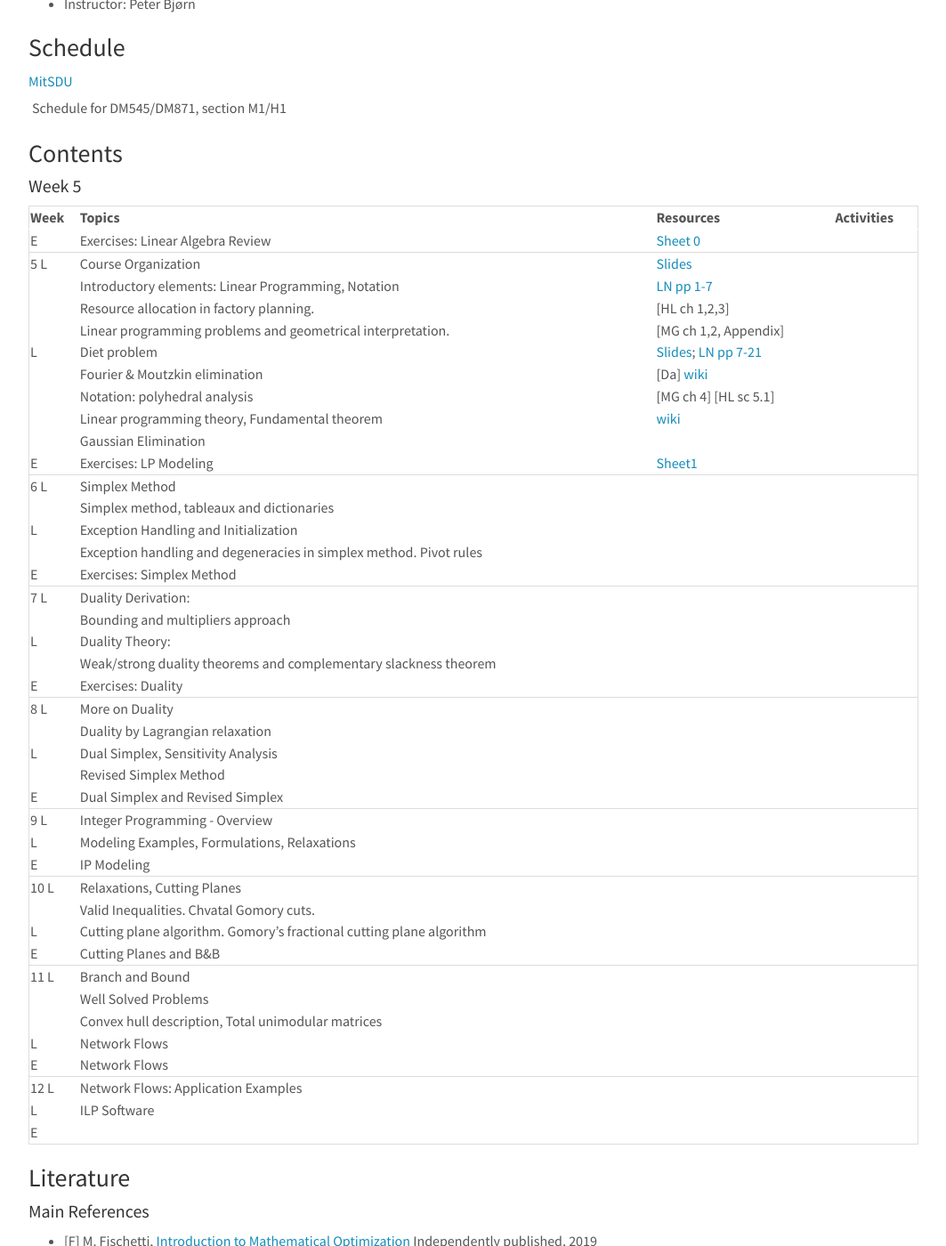
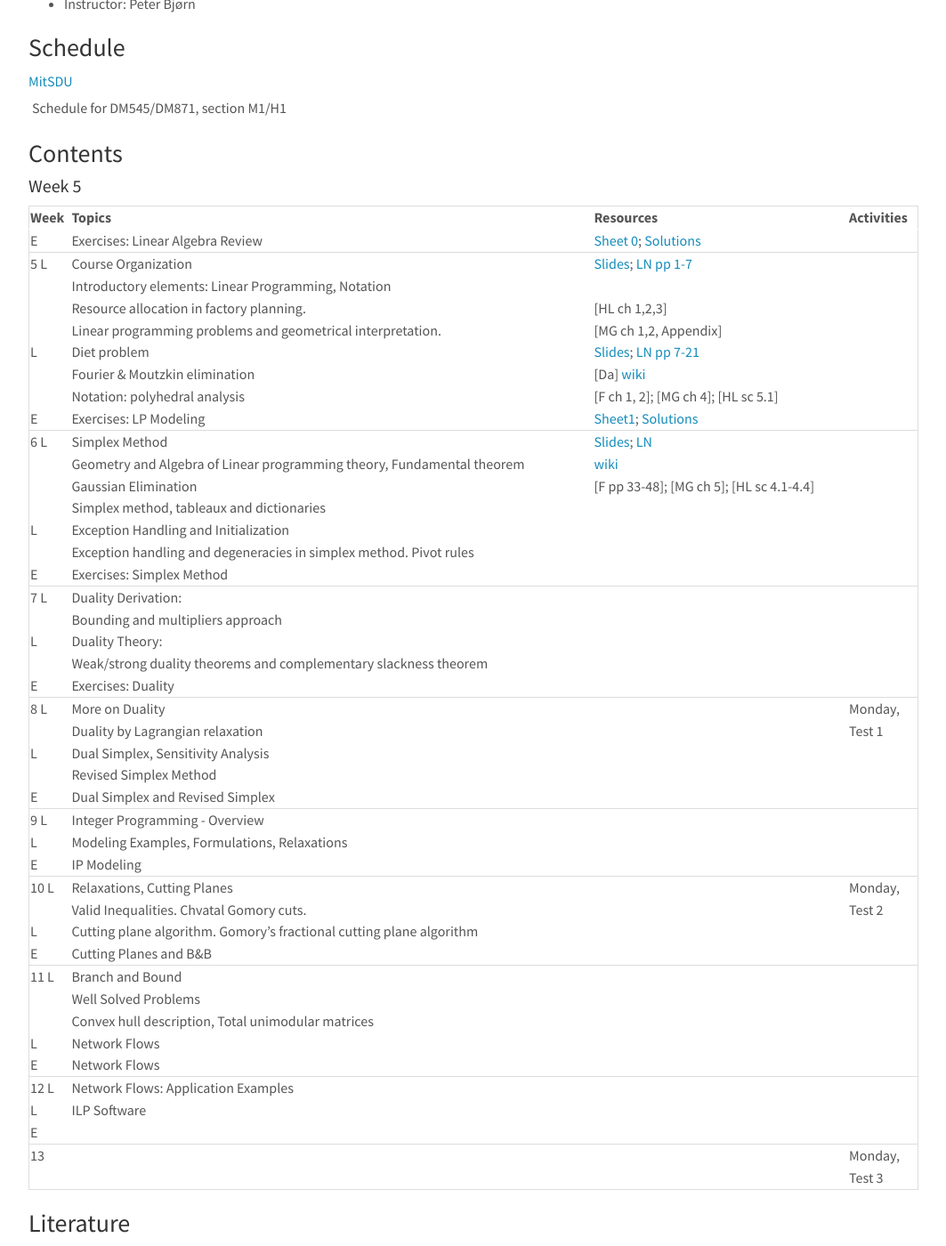
Before and after one commit to DM871/dm871_old_github_io, a Jekyll site: the page built from index.md, in a window 1280 px wide and 1400 px high, scrolled down 354 px. Shown: the whole window at 89% size, without its empty margins (108-1171 px from the left). Built offline with Jekyll 4.4.1, drawn with Linux system fonts in a browser that asks for light colours; nearby versions of some CDN libraries; comment, search, counter and statistics services are not loaded.

```diff
--- a/index.md
+++ b/index.md
@@ -53,60 +53,61 @@ w3.includeHTML();
 
 #### Week 5
 
-| Week        | Topics                                                               | Resources                                                                      | Activities |
-|-------------+----------------------------------------------------------------------+--------------------------------------------------------------------------------+------------|
-| E           | Exercises: Linear Algebra Review                                     | [Sheet 0][50]                                                                  |            |
-|-------------+----------------------------------------------------------------------+--------------------------------------------------------------------------------+------------|
-| 5 L         | Course Organization                                                  | [Slides][1]                                                                    |            |
-|             | Introductory elements: Linear Programming, Notation                  | [LN pp 1-7][21]                                                                |            |
-|             | Resource allocation in factory planning.                             | [HL ch 1,2,3]                                                                  |            |
-|             | Linear programming problems and geometrical interpretation.          | [MG ch 1,2, Appendix]                                                          |            |
-| L           | Diet problem                                                         | [Slides][2]; [LN pp 7-21][22]                                                  |            |
-|             | Fourier & Moutzkin elimination                                       | [Da] [wiki](http://en.wikipedia.org/wiki/Fourier%E2%80%93Motzkin_elimination)  |            |
-|             | Notation: polyhedral analysis                                        | [MG ch 4] [HL sc 5.1]                                                          |            |
-|             | Linear programming theory, Fundamental theorem                       | [wiki](http://en.wikipedia.org/wiki/Fundamental_theorem_of_linear_programming) |            |
-|             | Gaussian Elimination                                                 |                                                                                |            |
-| E           | Exercises: LP Modeling                                               | [Sheet1][51]                                                                   |            |
-|-------------+----------------------------------------------------------------------+--------------------------------------------------------------------------------+------------|
-| 6        L  | Simplex Method                                                       |                                                                                |            |
-|             | Simplex method, tableaux and dictionaries                            |                                                                                |            |
-| L           | Exception Handling and Initialization                                |                                                                                |            |
-|             | Exception handling and degeneracies in simplex method. Pivot rules   |                                                                                |            |
-| E           | Exercises: Simplex Method                                            |                                                                                |            |
-|-------------+----------------------------------------------------------------------+--------------------------------------------------------------------------------+------------|
-| 7    L      | Duality Derivation:                                                  |                                                                                |            |
-|             | Bounding and multipliers approach                                    |                                                                                |            |
-| L           | Duality Theory:                                                      |                                                                                |            |
-|             | Weak/strong duality theorems and complementary slackness theorem     |                                                                                |            |
-| E           | Exercises: Duality                                                   |                                                                                |            |
-|-------------+----------------------------------------------------------------------+--------------------------------------------------------------------------------+------------|
-| 8      L    | More on Duality                                                      |                                                                                |            |
-|             | Duality by Lagrangian relaxation                                     |                                                                                |            |
-| L           | Dual Simplex, Sensitivity Analysis                                   |                                                                                |            |
-|             | Revised Simplex Method                                               |                                                                                |            |
-| E           | Dual Simplex and Revised Simplex                                     |                                                                                |            |
-|-------------+----------------------------------------------------------------------+--------------------------------------------------------------------------------+------------|
-| 9        L  | Integer Programming - Overview                                       |                                                                                |            |
-| L           | Modeling Examples, Formulations, Relaxations                         |                                                                                |            |
-| E           | IP Modeling                                                          |                                                                                |            |
-|-------------+----------------------------------------------------------------------+--------------------------------------------------------------------------------+------------|
-| 10        L | Relaxations, Cutting Planes                                          |                                                                                |            |
-|             | Valid Inequalities. Chvatal Gomory cuts.                             |                                                                                |            |
-| L           | Cutting plane algorithm. Gomory's fractional cutting plane algorithm |                                                                                |            |
-| E           | Cutting Planes and B&B                                               |                                                                                |            |
-|-------------+----------------------------------------------------------------------+--------------------------------------------------------------------------------+------------|
-| 11        L | Branch and Bound                                                     |                                                                                |            |
-|             | Well Solved Problems                                                 |                                                                                |            |
-|             | Convex hull description, Total unimodular matrices                   |                                                                                |            |
-| L           | Network Flows                                                        |                                                                                |            |
-| E           | Network Flows                                                        |                                                                                |            |
-|-------------+----------------------------------------------------------------------+--------------------------------------------------------------------------------+------------|
-| 12        L | Network Flows: Application Examples                                  |                                                                                |            |
-| L           | ILP Software                                                         |                                                                                |            |
-| E           |                                                                      |                                                                                |            |
-|-------------+----------------------------------------------------------------------+--------------------------------------------------------------------------------+------------|
-
-
+| Week        | Topics                                                                 | Resources                                                                      | Activities |
+|-------------+------------------------------------------------------------------------+--------------------------------------------------------------------------------+------------|
+| E           | Exercises: Linear Algebra Review                                       | [Sheet 0][50]; [Solutions][60]                                                 |            |
+|-------------+------------------------------------------------------------------------+--------------------------------------------------------------------------------+------------|
+| 5 L         | Course Organization                                                    | [Slides][1]; [LN pp 1-7][21]                                                   |            |
+|             | Introductory elements: Linear Programming, Notation                    |                                                                                |            |
+|             | Resource allocation in factory planning.                               | [HL ch 1,2,3]                                                                  |            |
+|             | Linear programming problems and geometrical interpretation.            | [MG ch 1,2, Appendix]                                                          |            |
+| L           | Diet problem                                                           | [Slides][2]; [LN pp 7-21][22]                                                  |            |
+|             | Fourier & Moutzkin elimination                                         | [Da] [wiki](http://en.wikipedia.org/wiki/Fourier%E2%80%93Motzkin_elimination)  |            |
+|             | Notation: polyhedral analysis                                          | [F ch 1, 2]; [MG ch 4]; [HL sc 5.1]                                            |            |
+| E           | Exercises: LP Modeling                                                 | [Sheet1][51]; [Solutions][61]                                                  |            |
+|-------------+------------------------------------------------------------------------+--------------------------------------------------------------------------------+------------|
+| 6        L  | Simplex Method                                                         | [Slides][3]; [LN][23]                                                          |            |
+|             | Geometry and Algebra of Linear programming theory, Fundamental theorem | [wiki](http://en.wikipedia.org/wiki/Fundamental_theorem_of_linear_programming) |            |
+|             | Gaussian Elimination                                                   | [F pp 33-48]; [MG ch 5]; [HL sc 4.1-4.4]                                       |            |
+|             | Simplex method, tableaux and dictionaries                              |                                                                                |            |
+| L           | Exception Handling and Initialization                                  |                                                                                |            |
+|             | Exception handling and degeneracies in simplex method. Pivot rules     |                                                                                |            |
+| E           | Exercises: Simplex Method                                              |                                                                                |            |
+|-------------+------------------------------------------------------------------------+--------------------------------------------------------------------------------+------------|
+| 7    L      | Duality Derivation:                                                    |                                                                                |            |
+|             | Bounding and multipliers approach                                      |                                                                                |            |
+| L           | Duality Theory:                                                        |                                                                                |            |
+|             | Weak/strong duality theorems and complementary slackness theorem       |                                                                                |            |
+| E           | Exercises: Duality                                                     |                                                                                |            |
+|-------------+------------------------------------------------------------------------+--------------------------------------------------------------------------------+------------|
+| 8      L    | More on Duality                                                        |                                                                                | Monday,    |
+|             | Duality by Lagrangian relaxation                                       |                                                                                | Test 1     |
+| L           | Dual Simplex, Sensitivity Analysis                                     |                                                                                |            |
+|             | Revised Simplex Method                                                 |                                                                                |            |
+| E           | Dual Simplex and Revised Simplex                                       |                                                                                |            |
+|-------------+------------------------------------------------------------------------+--------------------------------------------------------------------------------+------------|
+| 9        L  | Integer Programming - Overview                                         |                                                                                |            |
+| L           | Modeling Examples, Formulations, Relaxations                           |                                                                                |            |
+| E           | IP Modeling                                                            |                                                                                |            |
+|-------------+------------------------------------------------------------------------+--------------------------------------------------------------------------------+------------|
+| 10        L | Relaxations, Cutting Planes                                            |                                                                                | Monday,    |
+|             | Valid Inequalities. Chvatal Gomory cuts.                               |                                                                                | Test 2     |
+| L           | Cutting plane algorithm. Gomory's fractional cutting plane algorithm   |                                                                                |            |
+| E           | Cutting Planes and B&B                                                 |                                                                                |            |
+|-------------+------------------------------------------------------------------------+--------------------------------------------------------------------------------+------------|
+| 11        L | Branch and Bound                                                       |                                                                                |            |
+|             | Well Solved Problems                                                   |                                                                                |            |
+|             | Convex hull description, Total unimodular matrices                     |                                                                                |            |
+| L           | Network Flows                                                          |                                                                                |            |
+| E           | Network Flows                                                          |                                                                                |            |
+|-------------+------------------------------------------------------------------------+--------------------------------------------------------------------------------+------------|
+| 12        L | Network Flows: Application Examples                                    |                                                                                |            |
+| L           | ILP Software                                                           |                                                                                |            |
+| E           |                                                                        |                                                                                |            |
+|-------------+------------------------------------------------------------------------+--------------------------------------------------------------------------------+------------|
+| 13          |                                                                        |                                                                                | Monday,    |
+|             |                                                                        |                                                                                | Test 3     |
+|-------------+------------------------------------------------------------------------+--------------------------------------------------------------------------------+------------|
 
 
 
@@ -127,7 +128,7 @@ w3.includeHTML();
 
 - [Wo]  L.A. Wolsey. Integer programming. John Wiley & Sons, New York, USA, 1998.
 
-- [LN] M. Chiarandini. [Lecture Notes][0]. 2021.
+- [LN] M. Chiarandini. [Lecture Notes][20]. 2021.
 
 
 #### Other References
@@ -214,21 +215,26 @@ FQjCNGDviG6Bma4qepI-0s-GvdaIVc-6Q&sig2=5jT4rnDJkdBU2G1FJowLkQ][Practical Guideli
 
 
 
-[0]: {{ "/assets/dm545-main.pdf" | absolute_url }}
 
+
+<!--- Slides -->
 [1]: {{ "/assets/dm545-intro-handout.pdf" | absolute_url }}
 [2]: {{ "/assets/dm545-intro-2-handout.pdf" | absolute_url }}
+[3]: {{ "/assets/dm545-simplex-handout.pdf" | absolute_url }}
 
 
+<!--- Lecture Notes -->
+[20]: {{ "/assets/dm545-main.pdf" | absolute_url }}
 [21]: {{ "/assets/dm545-main.pdf#intro" | absolute_url }}
 [22]: {{ "/assets/dm545-main.pdf#diet" | absolute_url }}
+[23]: {{ "/assets/dm545-main.pdf#simplexalgorithm1" | absolute_url }}
 
-
+<!--- Sheets -->
 [50]: {{ "/assets/dm545_sheet0.pdf" | absolute_url }}
 [51]: {{ "/assets/dm545_sheet1.pdf" | absolute_url }}
 
 
-
+<!--- Solutions -->
 [60]: {{ "/assets/Solutions/dm545_sheet0.pdf" | absolute_url }}
 [61]: {{ "/assets/Solutions/dm545_sheet1.pdf" | absolute_url }}
 
```
Also changed, not shown: other parts of index.md (+2 -2 lines), 3 other files.
